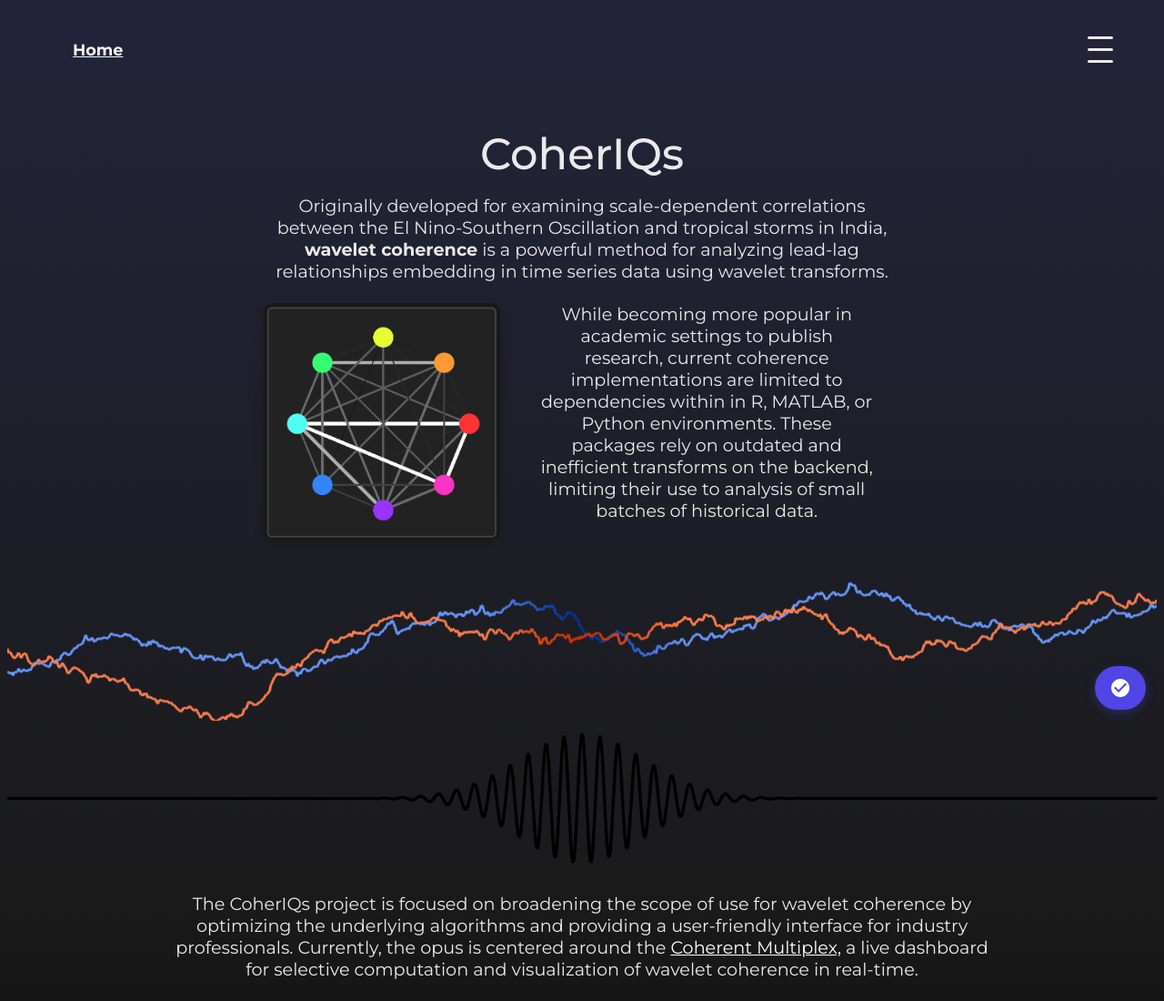
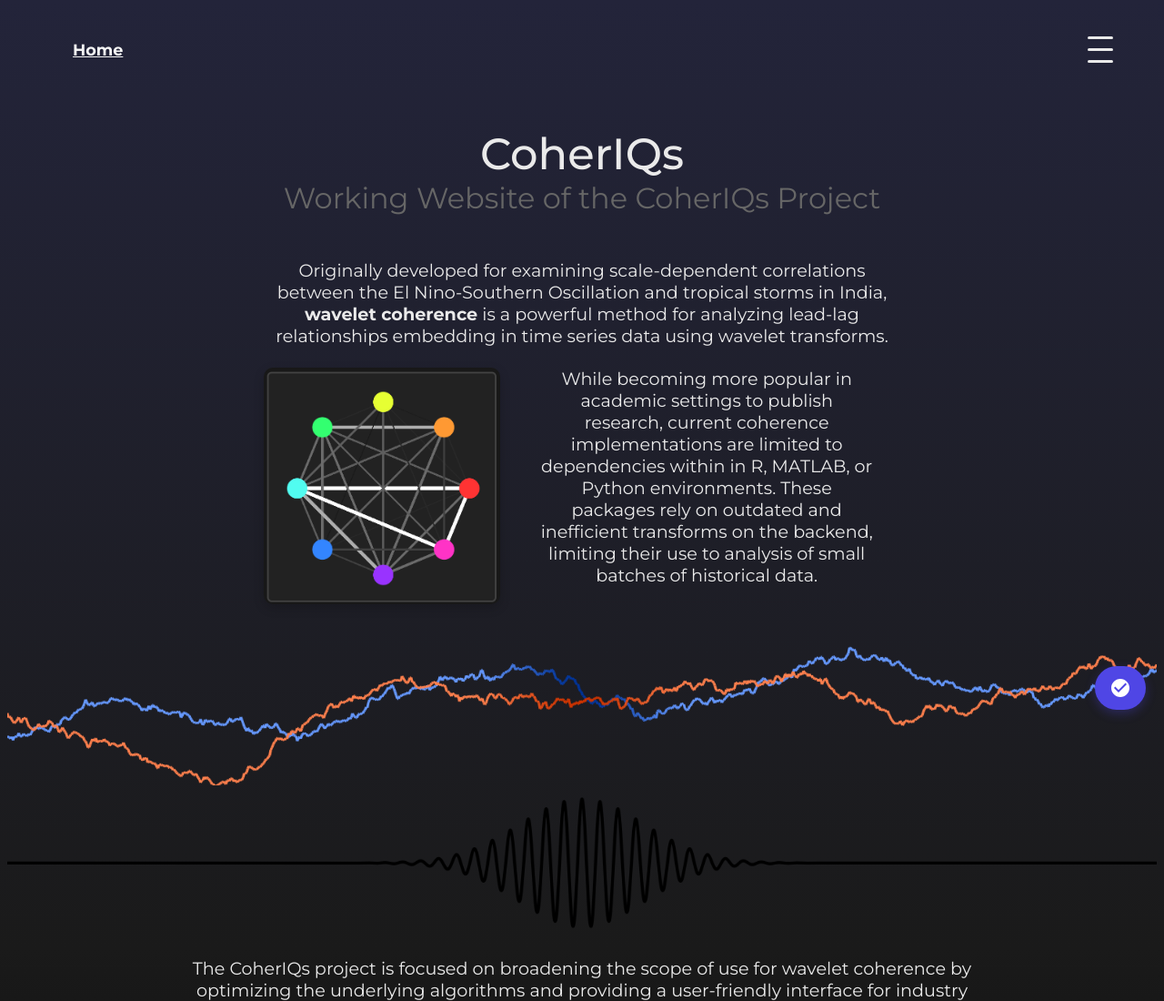
Before and after one commit to noshore5/noshore5.github.io, a website: page index.html in a window 1280 px wide. Shown: the top 1100 px of the page at 91% size. Drawn offline with nearby package versions, Linux system fonts and the light colour scheme.

Commit message:
Give every man thy ear, but few thy voice.

```diff
--- a/index.html
+++ b/index.html
@@ -99,6 +99,7 @@
   <div id="menu-container"></div>
   <div class="container home-container" style="max-width:900px; margin:0 auto; text-align:center;">
     <h1>CoherIQs</h1>
+    <h2 style="margin-top: -0.5em; margin-bottom: 1.5em; font-weight: 400; color: #666;">Working Website of the CoherIQs Project</h2>
     <p style="max-width:700px; margin:0 auto 1em auto; text-align:center; font-size:1.2em;min-height:100px;">Originally developed for examining scale-dependent correlations between the El Nino-Southern
     Oscillation and tropical storms in India, <strong>wavelet coherence</strong> is
      a powerful method for analyzing lead-lag relationships
--- a/menu-loader.js
+++ b/menu-loader.js
@@ -109,3 +109,5 @@ function addMenuFunctionality() {
 
 // Load menu when DOM is ready
 document.addEventListener('DOMContentLoaded', loadMenu);
+
+// 9334c965-8dc0-4296-bcae-3f83f08890d6
```
Also changed, not shown: claude_utils/config_local_template.js (added).
